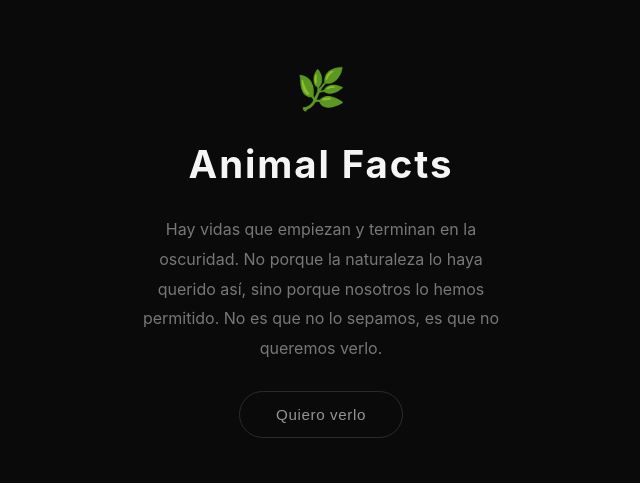
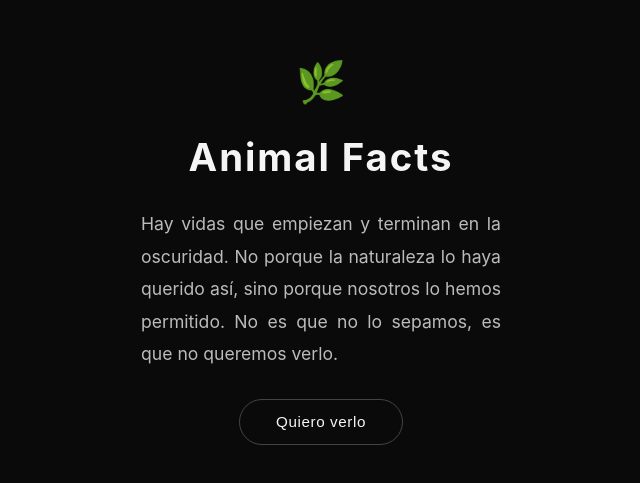
Before and after one commit to ohmyluci/animal-facts, a React (Vite) app in the folder frontend/: page / in a window 1280 px wide. Shown: the part 149-632 px from the top of the page, without its empty margins (319-959 px from the left). Built offline with nearby package versions, Linux system fonts and the light colour scheme.

Commit message:
feat: splash sin typing, texto más grande, más contraste y justificado

```diff
--- a/frontend/src/App.css
+++ b/frontend/src/App.css
@@ -34,20 +34,12 @@ html, body, #root { height: 100%; overflow: hidden; background: #0a0a0a; font-fa
   letter-spacing: 0.05em;
 }
 
-.splash-cursor {
-  display: inline-block;
-  animation: blink 0.7s step-end infinite;
-  color: #555;
-}
-
-@keyframes blink {
-  50% { opacity: 0; }
-}
 
 .splash-message {
-  font-size: 1rem;
+  font-size: 1.1rem;
   line-height: 1.85;
-  color: #777;
+  color: #bbb;
+  text-align: justify;
 }
 
 .splash-btn {
--- a/frontend/src/components/Splash.tsx
+++ b/frontend/src/components/Splash.tsx
@@ -1,30 +1,10 @@
 import { motion } from 'framer-motion'
-import { useEffect, useState } from 'react'
-
-const FULL_TEXT = 'Hay vidas que empiezan y terminan en la oscuridad. No porque la naturaleza lo haya querido así, sino porque nosotros lo hemos permitido. No es que no lo sepamos, es que no queremos verlo.'
-const TYPING_SPEED = 28
 
 interface Props {
   onContinue: () => void
 }
 
 export default function Splash({ onContinue }: Props) {
-  const [displayed, setDisplayed] = useState('')
-  const [done, setDone] = useState(false)
-
-  useEffect(() => {
-    let i = 0
-    const interval = setInterval(() => {
-      i++
-      setDisplayed(FULL_TEXT.slice(0, i))
-      if (i >= FULL_TEXT.length) {
-        clearInterval(interval)
-        setDone(true)
-      }
-    }, TYPING_SPEED)
-    return () => clearInterval(interval)
-  }, [])
-
   return (
     <motion.div
       className="splash"
@@ -35,18 +15,11 @@ export default function Splash({ onContinue }: Props) {
         <div className="splash-logo">🌿</div>
         <h1 className="splash-title">Animal Facts</h1>
         <p className="splash-message">
-          {displayed}
-          {!done && <span className="splash-cursor">|</span>}
+          Hay vidas que empiezan y terminan en la oscuridad. No porque la naturaleza lo haya querido así, sino porque nosotros lo hemos permitido. No es que no lo sepamos, es que no queremos verlo.
         </p>
-        <motion.button
-          className="splash-btn"
-          onClick={onContinue}
-          initial={{ opacity: 0 }}
-          animate={{ opacity: done ? 1 : 0 }}
-          transition={{ duration: 0.6 }}
-        >
+        <button className="splash-btn" onClick={onContinue}>
           Quiero verlo
-        </motion.button>
+        </button>
       </div>
     </motion.div>
   )
```
